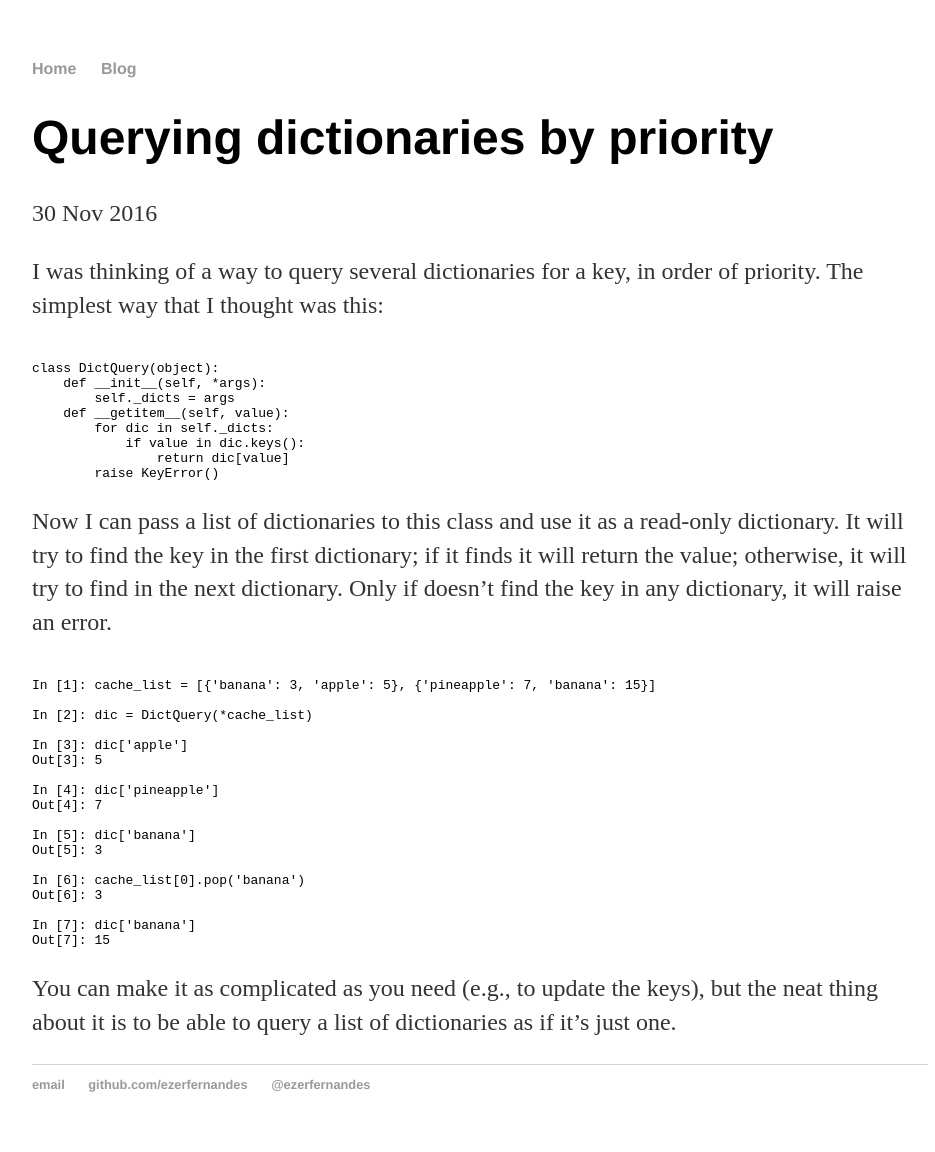
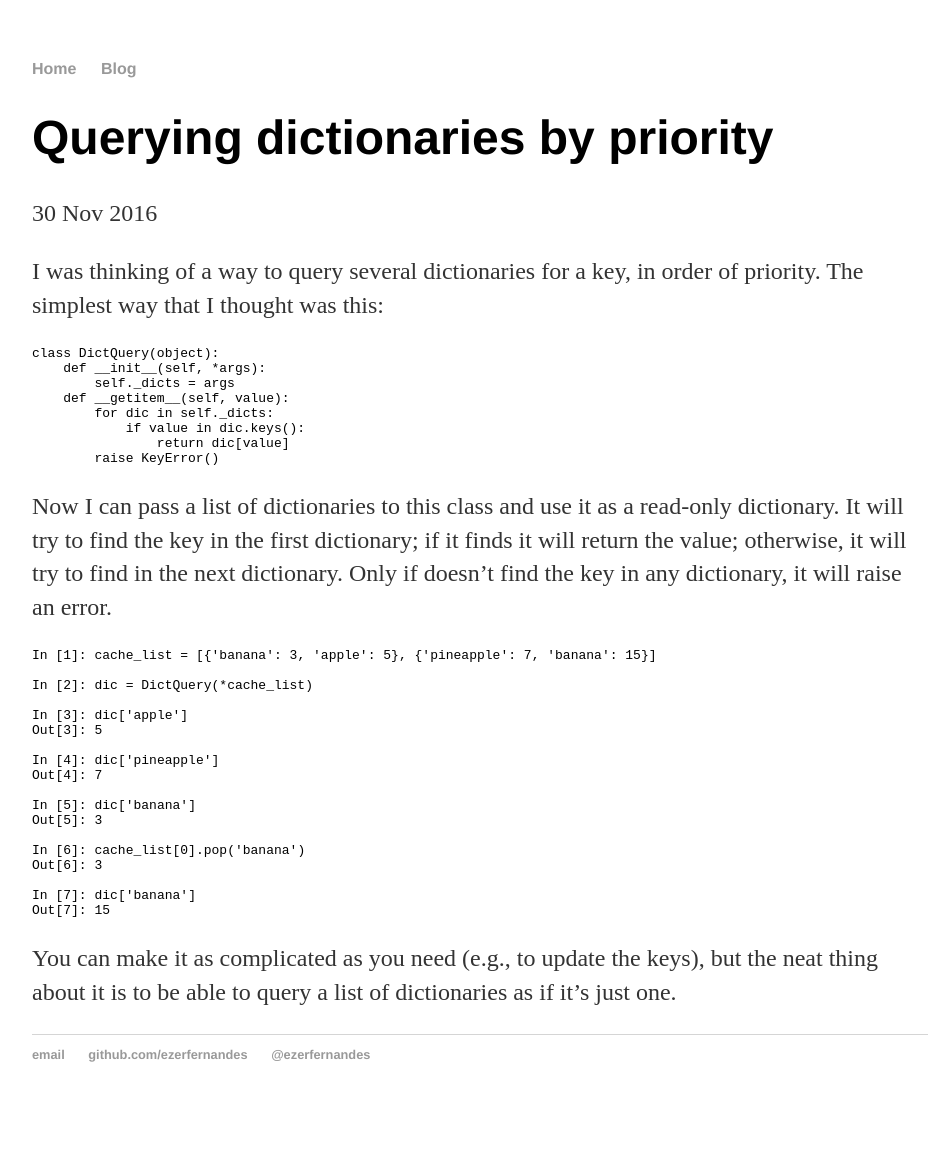
Before and after one commit to ezerfernandes/ezerfernandes.github.io, a Jekyll site: the page built from _posts/2016-11-30-querying-dictionaries-by-priority.md, in a window 1280 px wide. Shown: the whole page, without its empty margins (160-1095 px from the left). Built offline with Jekyll 4.4.1, drawn with Linux system fonts in a browser that asks for light colours; after the commit the page ends 1122 px from its top, so only the background shows below that.

Commit message:
added fence blocks

````diff
--- a/_posts/2016-11-30-querying-dictionaries-by-priority.md
+++ b/_posts/2016-11-30-querying-dictionaries-by-priority.md
@@ -6,7 +6,7 @@
 
 I was thinking of a way to query several dictionaries for a key, in order of priority. The simplest way that I thought was this:
 
-<pre><code class="python">
+```python
 class DictQuery(object):
     def __init__(self, *args):
         self._dicts = args
@@ -15,11 +15,11 @@
             if value in dic.keys():
                 return dic[value]
         raise KeyError()
-</code></pre>
+```
 
 Now I can pass a list of dictionaries to this class and use it as a read-only dictionary. It will try to find the key in the first dictionary; if it finds it will return the value; otherwise, it will try to find in the next dictionary. Only if doesn't find the key in any dictionary, it will raise an error.
 
-<pre><code class="python">
+```python
 In [1]: cache_list = [{'banana': 3, 'apple': 5}, {'pineapple': 7, 'banana': 15}]
 
 In [2]: dic = DictQuery(*cache_list)
@@ -38,6 +38,6 @@
 
 In [7]: dic['banana']
 Out[7]: 15
-</code></pre>
+```
 
 You can make it as complicated as you need (e.g., to update the keys), but the neat thing about it is to be able to query a list of dictionaries as if it's just one.
````
